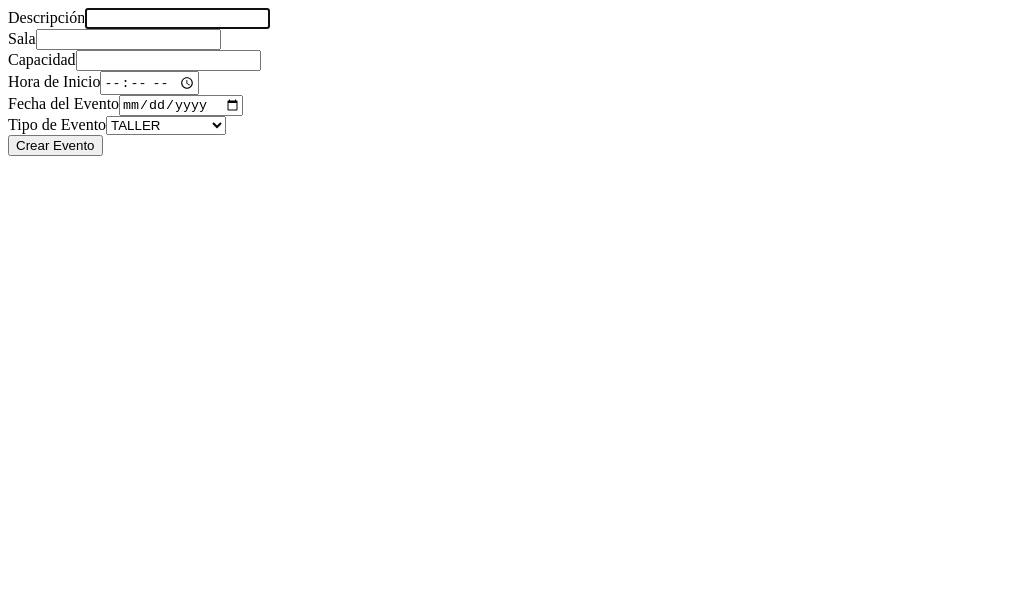
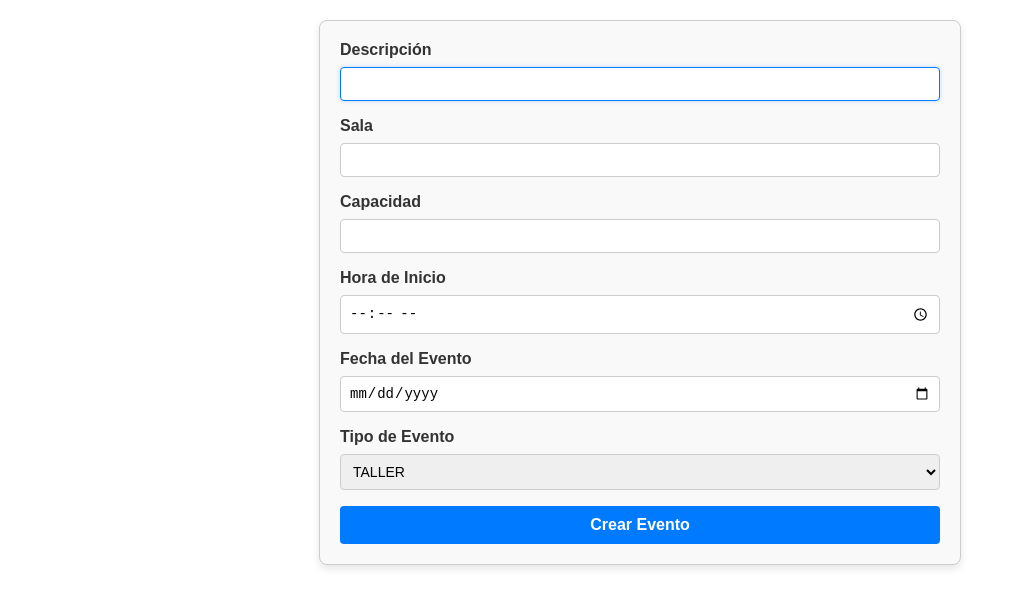
Before and after one commit to grupo1-ciu/gestion-de-eventos, a React app: page /crearEvento in a window 1280 px wide. Shown: the top 608 px of the page, without its empty margins (0-1016 px from the left). Built offline with nearby package versions, Linux system fonts and the light colour scheme; the HTML template or start-up script is replaced by a standard one.

Commit message:
cambios en el formulario de creacion de evento

```diff
--- a/package.json
+++ b/package.json
@@ -29,6 +29,6 @@
     "globals": "^15.9.0",
     "typescript": "^5.5.3",
     "typescript-eslint": "^8.0.1",
-    "vite": "^5.4.1"
+    "vite": "^6.0.0"
   }
 }
--- a/src/App.tsx
+++ b/src/App.tsx
@@ -8,6 +8,7 @@ import { EventoFormulario } from './components/eventos/EventoFormulario';
 import { HomeAdmin } from './components/home/HomeAdmin';
 
 function App() {
+
 
   return (
     <>
--- a/src/components/eventos/EventoFormulario.tsx
+++ b/src/components/eventos/EventoFormulario.tsx
@@ -2,6 +2,7 @@ import { FormEvent, useEffect, useRef } from "react";
 import { CampoFormulario } from "../formulario/CampoFormulario.js";
 import { useNavigate } from "react-router-dom";
 import { crearEventos } from "../../api/Eventos.js";
+import "./evento_formulario.css";
 
 const CATEGORIAS_EVENTO = ["TALLER", "CONCIERTO", "CONFERENCIA", "EXPOSICION", "PROYECCION"];
 
@@ -29,7 +30,9 @@ export const EventoFormulario = () => {
             capacidad: parseInt(capacidadRef.current?.value || "0", 10),
             horaInicio: horaInicioRef.current?.value || "",
             fechaEvento: fechaEventoRef.current?.value || "",
-            tipoEvento: tipoEventoRef.current?.value || "",
+            tipoEvento: {
+                nombre: tipoEventoRef.current?.value || ""
+            },
         };
 
         try {
@@ -61,11 +64,3 @@ export const EventoFormulario = () => {
         </form>
     );
 };
-
-
-type CampoFormularioProps = {
-    labelContent : string,
-    inputType : string,
-    inputRef : React.RefObject<HTMLInputElement>,
-    required : boolean
-}
--- /dev/null
+++ b/src/components/eventos/evento_formulario.css
@@ -0,0 +1,73 @@
+form {
+    max-width: 600px;
+    margin: 20px auto;
+    padding: 20px;
+    border: 1px solid #ccc;
+    border-radius: 8px;
+    background-color: #f9f9f9;
+    box-shadow: 0 4px 8px rgba(0, 0, 0, 0.1);
+    font-family: Arial, sans-serif;
+}
+
+
+label {
+    display: block;
+    margin-bottom: 8px;
+    font-weight: bold;
+    color: #333;
+}
+
+
+input[type="text"],
+input[type="number"],
+input[type="time"],
+input[type="date"],
+select {
+    width: 100%;
+    padding: 8px;
+    margin-bottom: 16px;
+    border: 1px solid #ccc;
+    border-radius: 4px;
+    font-size: 14px;
+    box-sizing: border-box;
+}
+
+
+input:focus,
+select:focus {
+    outline: none;
+    border-color: #007bff;
+    box-shadow: 0 0 4px rgba(0, 123, 255, 0.25);
+}
+
+
+button[type="submit"] {
+    display: block;
+    width: 100%;
+    padding: 10px;
+    font-size: 16px;
+    font-weight: bold;
+    color: #fff;
+    background-color: #007bff;
+    border: none;
+    border-radius: 4px;
+    cursor: pointer;
+    transition: background-color 0.3s;
+}
+
+
+button[type="submit"]:hover {
+    background-color: #0056b3;
+}
+
+
+@media (max-width: 768px) {
+    form {
+        padding: 15px;
+    }
+
+
+    button[type="submit"] {
+        font-size: 14px;
+    }
+}
```
Also changed, not shown: src/model/Evento.ts (+6 -1 lines), 1 other file (tests, documents, lock files or other folders).
